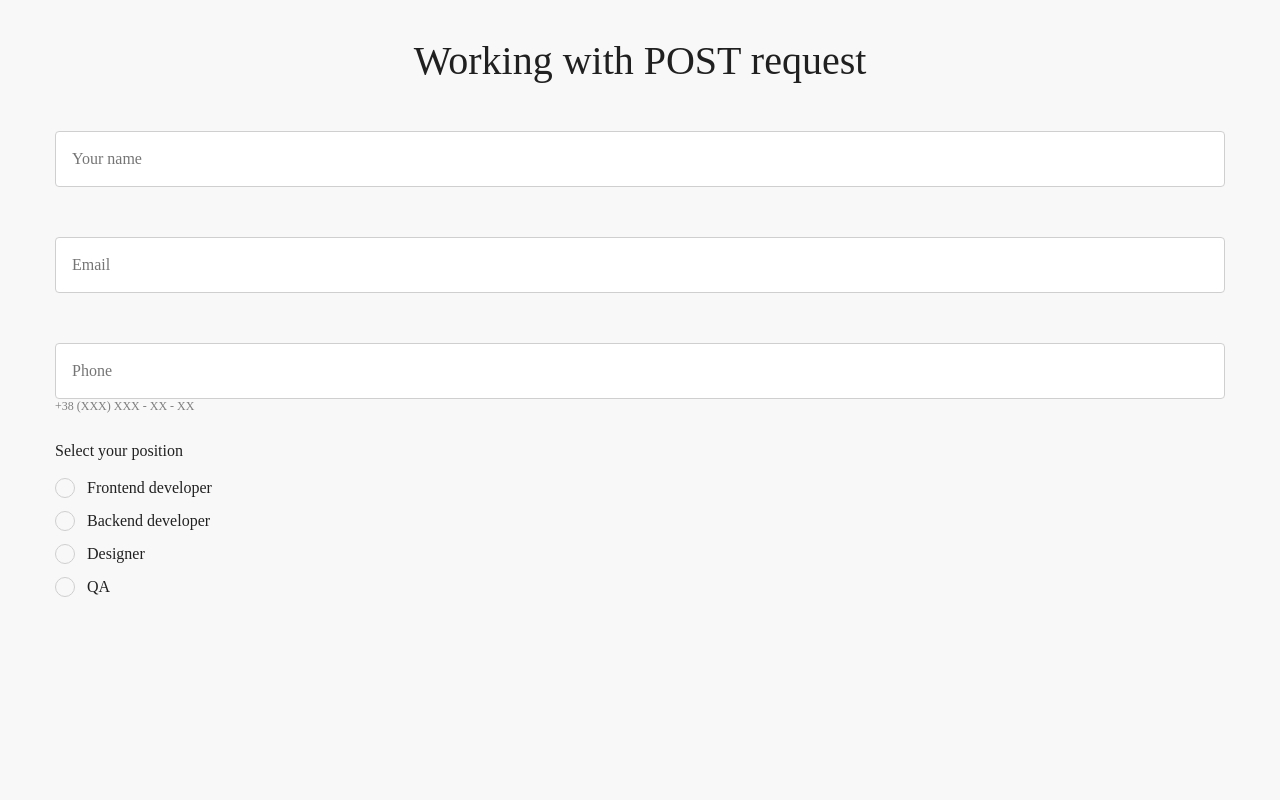
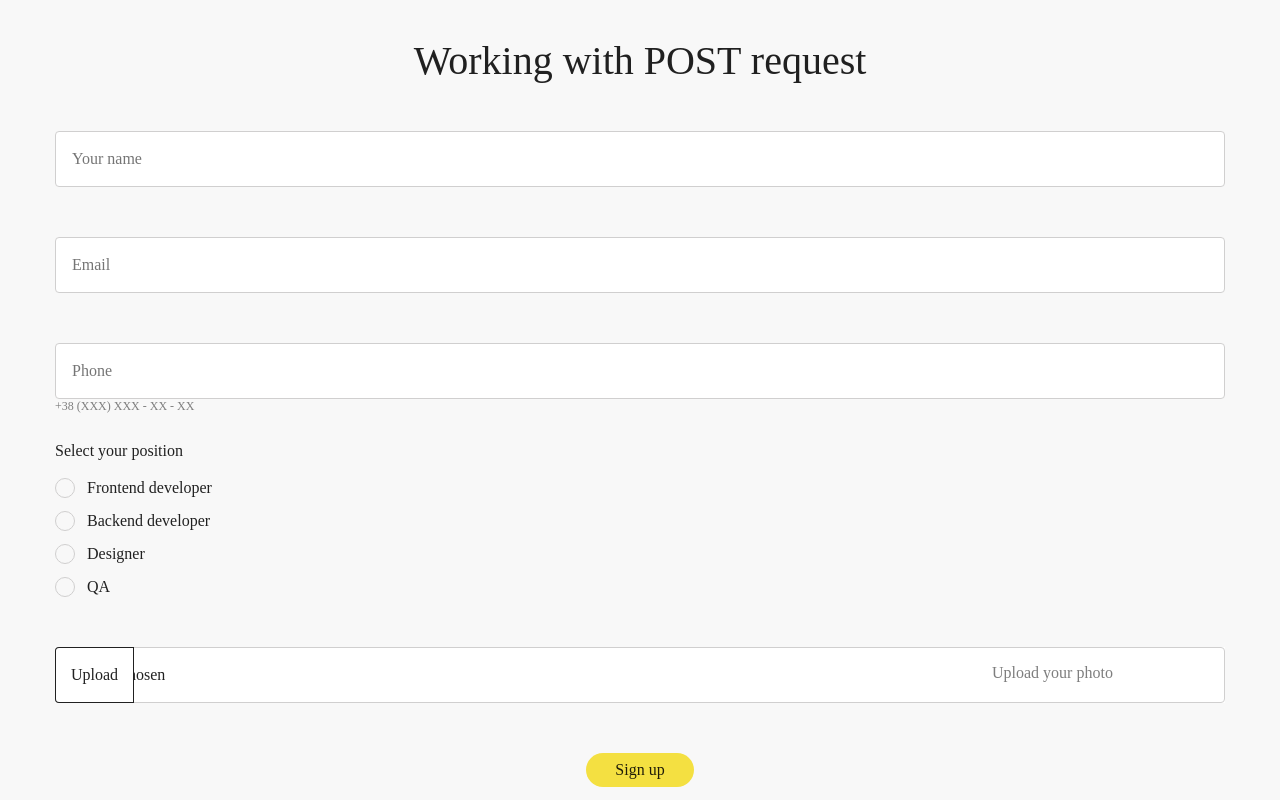
Before and after one commit to olhacodes/React-POST-GET-validations, a React (Create React App) app: page / in a window 1280 px wide. Shown: the part 1151-1951 px from the top of the page. Before the commit the page ends 1764 px from the top, so only its background shows below. Built offline with nearby package versions, Linux system fonts and the light colour scheme; no server answers.

Commit message:
added and styled upload input

```diff
--- a/src/components/Form/Form.jsx
+++ b/src/components/Form/Form.jsx
@@ -1,4 +1,5 @@
 import React, {useState} from 'react';
+import Button from '../Button/Button';
 import Input from '../Input/Input';
 import RadioButton from '../RadioButton/RadioButton';
 import './form.styles.less';
@@ -40,6 +41,7 @@ const positions = [
 
 function Form() {
     const [selectedRadioBtn, setSelectedRadioBtn] = useState(null);
+    const [isFileUploaded, setIsfileUploaded] = useState(false);
 
   return (
       <form className='form'>
@@ -57,6 +59,18 @@ function Form() {
                       {...position} />
               ))}
           </div>
+          <div className="form__upload-input">
+              <div className={isFileUploaded ? '' : 'form__upload-input--wrapper'} dataText='Upload your photo'>
+                  <Input
+                  type="file"
+                      accept='image/*'
+                      onClick={() => setIsfileUploaded(true)}
+                  />
+              </div>
+              <div className="form__action">
+                  <Button>Sign up</Button>
+              </div>
+          </div>
     </form>
   )
 }
--- a/src/components/Form/form.styles.less
+++ b/src/components/Form/form.styles.less
@@ -1,3 +1,6 @@
+@import '../../styles/variables.less';
+@import '../../styles/colors.less';
+
 .form {
     &__inputs {
         display: flex;
@@ -15,4 +18,47 @@
         gap: 0.4375rem;
     }
 
+    &__upload-input {
+        margin-top: 2.9375rem;
+
+        &--wrapper {
+            position: relative;
+            background-color: @white;
+        }
+
+        &--wrapper::after {
+            content:attr(dataText);
+            position: absolute;
+            font: @font;
+            color: @placeholder-color;
+            margin-left: -249px;
+            pointer-events: none;
+            background-color: #FFFFFF;
+            bottom: 0;
+            margin-bottom: 14px;
+            padding: 7px 16px;
+        }
+
+        &--wrapper::before {
+            content: 'Upload';
+            position: absolute;
+            top: 0;
+            left: 0;
+            display: inline-block;
+            pointer-events: none;
+            padding: 0.875rem 0.9375rem;
+            border-color: @black;
+            border: 0.0625rem solid @black;
+            border-bottom-left-radius: 0.25rem;
+            border-top-left-radius: 0.25rem;
+            background-color: @white;
+        }
+    }
+
+    &__action {
+        padding-top: 3.125rem;
+        margin: 0 auto;
+        width: fit-content;
+    }
+
 }
--- a/src/components/Input/Input.jsx
+++ b/src/components/Input/Input.jsx
@@ -1,15 +1,17 @@
 import React, {useState} from 'react';
 import './input.styles.less';
 
-function Input({ type, placeholder, helperText }) {
+function Input({ type, placeholder, helperText, accept, onClick }) {
     const [name, setName] = useState('');
 
     return (
         <>
-            <input className='input' onChange={(e) => setName(e.target.value)}
-            value={name}
-            type={type}
-                placeholder={placeholder} />
+            <input className='input' onChange={(e) => setName(e.target.value)} onClick={onClick}
+                value={name}
+                type={type}
+                placeholder={placeholder}
+                accept={accept}
+                />
             {helperText ? <span className='input__helper-text'>{helperText}</span> : null}
         </>
   )
--- a/src/components/Input/input.styles.less
+++ b/src/components/Input/input.styles.less
@@ -14,3 +14,7 @@
     line-height: 0.875rem;
     margin-top: -3.125rem;
 }
+
+::-webkit-file-upload-button {
+   display: none;
+}
--- a/src/components/RadioButton/radio-button.styles.less
+++ b/src/components/RadioButton/radio-button.styles.less
@@ -20,8 +20,8 @@
         position: absolute;
         left: 0;
         top: 0.1875rem;
-        width: 1.125rem;
-        height: 1.125rem;
+        width: @radio-btn-width;
+        height: @radio-btn-width;
         border: @border;
         border-radius: 100%;
     }
@@ -33,8 +33,8 @@
     input:checked + p:after,
     input:not(:checked) + p:after {
         content: '';
-        width: 0.625rem;
-        height: 0.625rem;
+        width: @radio-btn-checked-width;
+        height: @radio-btn-checked-width;
         background: @radio-btn-color;
         position: absolute;
         top: 0.5rem;
--- a/src/index.less
+++ b/src/index.less
@@ -2,7 +2,7 @@
 @import './styles/variables.less';
 
 * {
-    font: normal 1rem 'Nunito';
+    font: @font;
     line-height: 1.625rem;
     color: @black;
 }
--- a/src/styles/variables.less
+++ b/src/styles/variables.less
@@ -1,4 +1,7 @@
 @import './colors.less';
+
+
+@font: normal 1rem 'Nunito';
 
 //block-width
 @mobile-max-width: 22.5rem;
@@ -18,3 +21,6 @@
 @user-card-img-width: 4.375rem;
 
 @border: 0.0625rem solid @input-border;
+
+@radio-btn-width: 1.125rem;
+@radio-btn-checked-width: 0.625rem;
```
